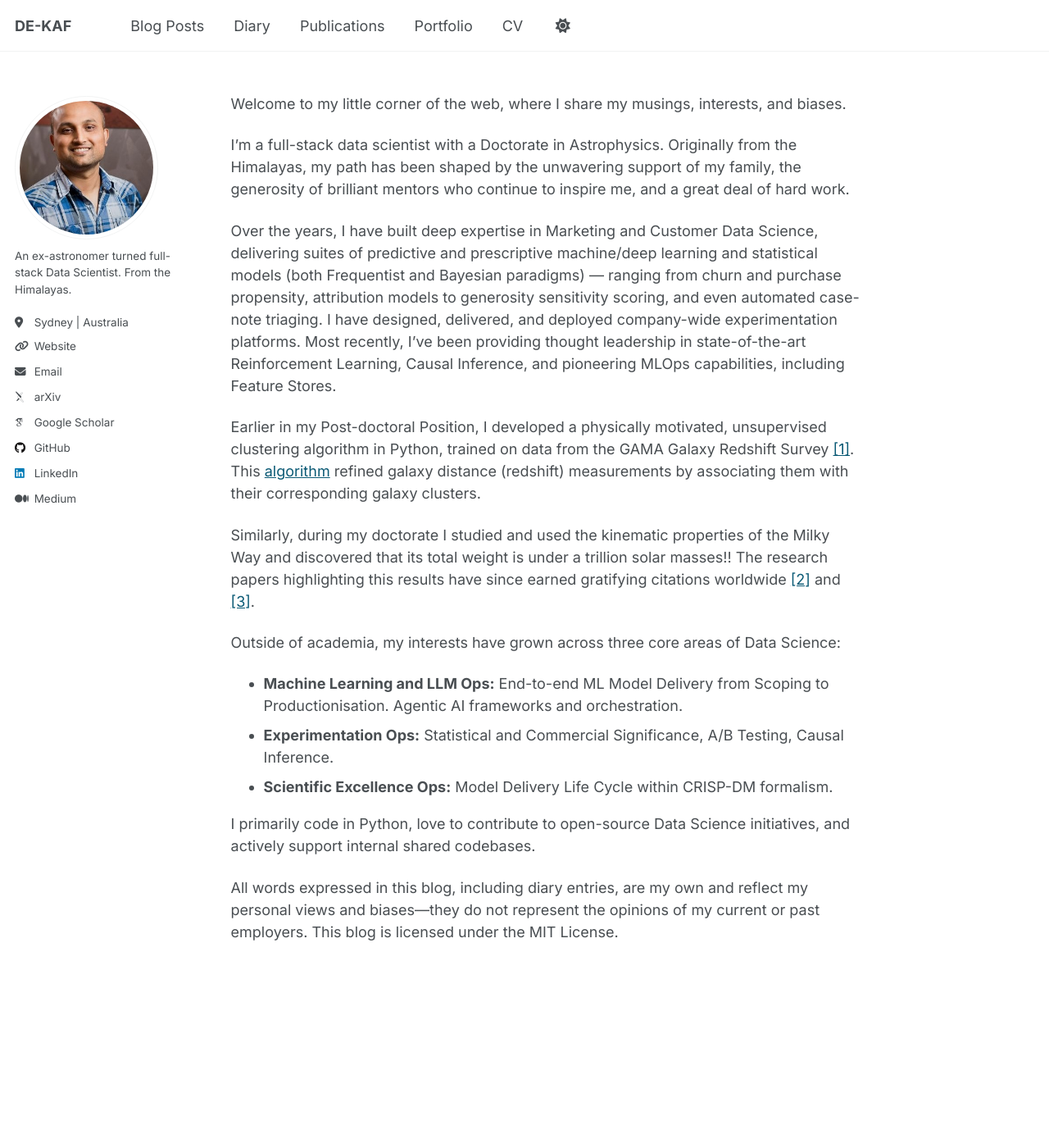
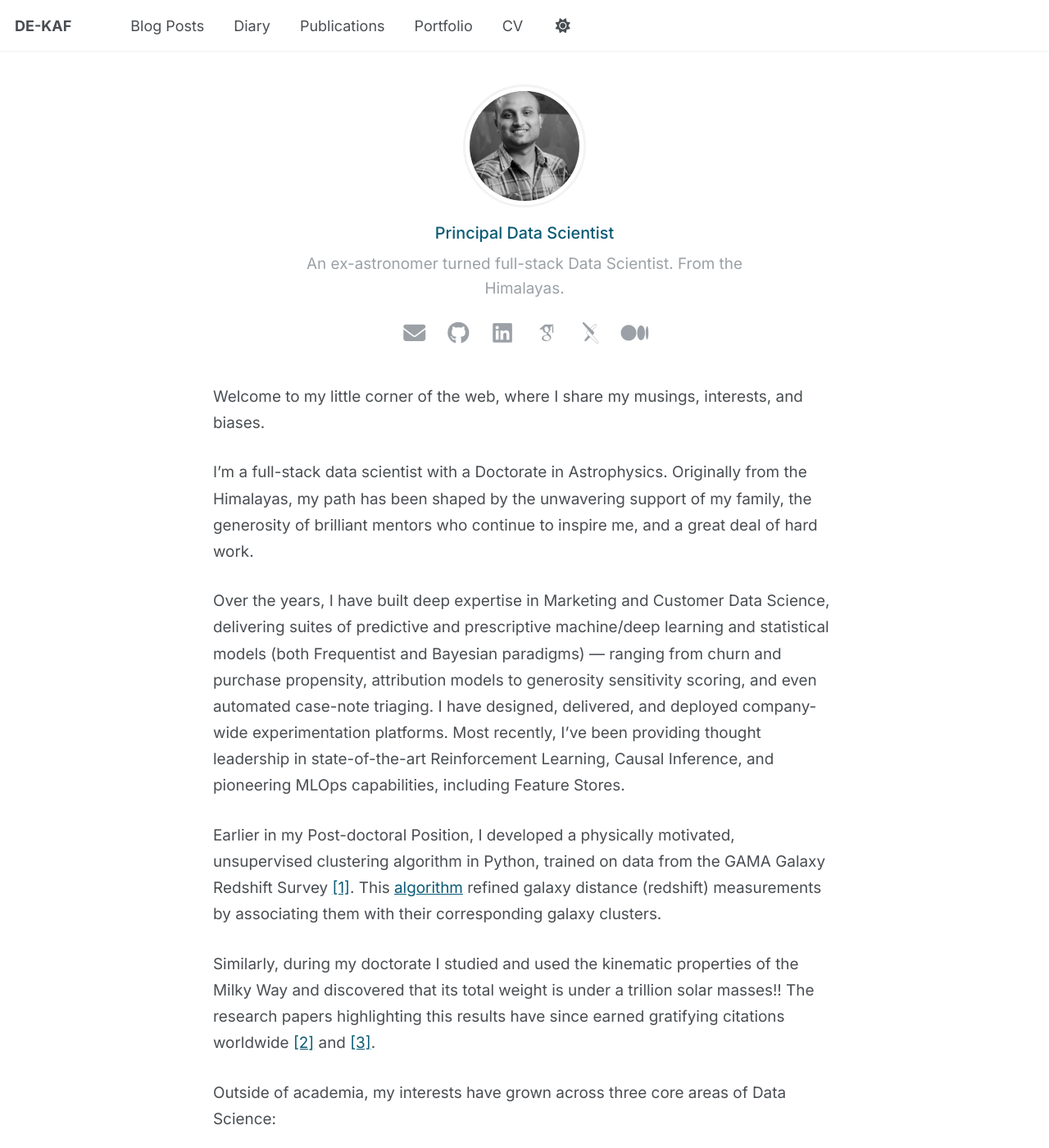
Before and after one commit to pkaf/pkaf.github.io, a Jekyll site: the page built from _pages/about.md, in a window 1280 px wide and 1400 px high. Shown: the whole window at 82% size. Built offline with Jekyll 4.4.1, drawn with Linux system fonts in a browser that asks for light colours; some web fonts are replaced; a script that is not in the unit is left out; some of the changed text lies outside the part shown.

Commit message:
feat: implement centered author profile and recent posts layout for homepage

```diff
--- /dev/null
+++ b/_layouts/home.html
@@ -0,0 +1,82 @@
+---
+layout: default
+---
+
+{% include base_path %}
+
+{% if page.header.overlay_color or page.header.overlay_image or page.header.image %}
+  {% include page__hero.html %}
+{% endif %}
+
+<div id="main" role="main" class="homepage-layout">
+
+  <!-- Centered Author Profile (Matteo Courthoud Style) -->
+  <div class="author__profile-centered">
+    {% assign author = site.author %}
+    <div class="author__avatar-centered">
+      {% if author.avatar contains "://" %}
+        <img src="{{ author.avatar }}" alt="{{ author.name }}" class="avatar-img-centered" fetchpriority="high" />
+      {% else %}
+        <img src="{{ author.avatar | prepend: '/images/' | prepend: base_path }}" class="avatar-img-centered" alt="{{ author.name }}" fetchpriority="high" />
+      {% endif %}
+    </div>
+
+    <div class="author__content-centered">
+      <h1 class="author__name-centered">{{ author.name }}</h1>
+      {% if author.title %}
+        <h2 class="author__title-centered">{{ author.title }}</h2>
+      {% endif %}
+      {% if author.bio %}
+        <p class="author__bio-centered">{{ author.bio }}</p>
+      {% endif %}
+    </div>
+
+    <!-- Centered Social Links -->
+    <div class="author__urls-centered">
+      <ul class="social-icons-centered">
+        {% if author.email %}
+          <li><a href="mailto:{{ author.email }}"><i class="fas fa-fw fa-envelope" aria-hidden="true" title="Email"></i></a></li>
+        {% endif %}
+        {% if author.github %}
+          <li><a href="https://github.com/{{ author.github }}"><i class="fab fa-fw fa-github" aria-hidden="true" title="GitHub"></i></a></li>
+        {% endif %}
+        {% if author.linkedin %}
+          <li><a href="https://www.linkedin.com/in/{{ author.linkedin }}"><i class="fab fa-fw fa-linkedin" aria-hidden="true" title="LinkedIn"></i></a></li>
+        {% endif %}
+        {% if author.googlescholar %}
+          <li><a href="{{ author.googlescholar }}"><i class="ai ai-google-scholar ai-fw" title="Google Scholar"></i></a></li>
+        {% endif %}
+        {% if author.arxiv %}
+          <li><a href="{{ author.arxiv }}"><i class="ai ai-arxiv ai-fw" title="arXiv"></i></a></li>
+        {% endif %}
+        {% if author.medium %}
+          <li><a href="{{ author.medium }}"><i class="fab fa-fw fa-medium" aria-hidden="true" title="Medium"></i></a></li>
+        {% endif %}
+      </ul>
+    </div>
+  </div>
+
+  <!-- Page Content (Intro) -->
+  <article class="homepage-content-wrapper">
+    <div class="page__content" itemprop="text">
+      {{ content }}
+    </div>
+  </article>
+
+  <!-- Recent Posts Underneath -->
+  <div class="homepage-sections">
+    <div class="recent-posts-centered">
+      <h2 class="section-title">Recent Posts</h2>
+      <div class="posts-list-centered">
+        {% for post in site.posts limit:3 %}
+          <div class="post-card">
+            <span class="post-card-date">{{ post.date | date: "%B %d, %Y" }}</span>
+            <h3 class="post-card-title"><a href="{{ post.url | relative_url }}">{{ post.title }}</a></h3>
+            <p class="post-card-excerpt">{{ post.excerpt | strip_html | truncate: 180 }}</p>
+          </div>
+        {% endfor %}
+      </div>
+    </div>
+  </div>
+
+</div>
--- /dev/null
+++ b/_sass/layout/_homepage.scss
@@ -0,0 +1,165 @@
+/* ==========================================================================
+   HOMEPAGE LAYOUT (MATTEO STYLE)
+   ========================================================================== */
+
+.homepage-layout {
+  max-width: 800px !important;
+  margin: 0 auto !important;
+  padding: 40px 20px !important;
+  float: none !important;
+  clear: both;
+}
+
+/* Centered Profile */
+.author__profile-centered {
+  text-align: center;
+  margin-bottom: 40px;
+}
+
+.author__avatar-centered {
+  margin-bottom: 20px;
+
+  .avatar-img-centered {
+    width: 150px;
+    height: 150px;
+    border-radius: 50%;
+    object-fit: cover;
+    border: 3px solid var(--global-border-color);
+    padding: 5px;
+    filter: grayscale(100%); /* Matteo uses a black & white avatar */
+    transition: filter 0.3s ease;
+
+    &:hover {
+      filter: grayscale(0%);
+    }
+  }
+}
+
+.author__content-centered {
+  margin-bottom: 15px;
+
+  .author__name-centered {
+    font-size: 2.2em;
+    font-weight: 700;
+    margin: 10px 0 5px 0;
+    color: var(--global-text-color);
+  }
+
+  .author__title-centered {
+    font-size: 1.1em;
+    font-weight: 500;
+    color: var(--global-link-color); /* teal accent */
+    margin: 0 0 10px 0;
+  }
+
+  .author__bio-centered {
+    font-size: 1.05em;
+    color: var(--global-text-color-light);
+    max-width: 600px;
+    margin: 0 auto;
+    line-height: 1.6;
+  }
+}
+
+/* Centered Social Icons */
+.author__urls-centered {
+  display: block;
+  margin: 20px 0;
+
+  .social-icons-centered {
+    list-style: none;
+    padding: 0;
+    margin: 0;
+    display: flex;
+    justify-content: center;
+    gap: 20px;
+
+    li {
+      margin: 0;
+
+      a {
+        color: var(--global-text-color-light);
+        font-size: 1.5rem;
+        transition: color 0.2s ease-in-out;
+
+        &:hover {
+          color: var(--global-link-color);
+        }
+      }
+    }
+  }
+}
+
+/* Homepage content area (full width, centered) */
+.homepage-content-wrapper {
+  margin-bottom: 50px;
+  line-height: 1.7;
+  font-size: 1.05em;
+
+  p {
+    margin-bottom: 1.5em;
+  }
+}
+
+/* Recent Posts Section */
+.homepage-sections {
+  border-top: 1px solid var(--global-border-color);
+  padding-top: 40px;
+  margin-top: 40px;
+
+  .section-title {
+    font-size: 1.8em;
+    font-weight: 700;
+    margin-bottom: 30px;
+    text-align: center;
+  }
+}
+
+.posts-list-centered {
+  display: flex;
+  flex-direction: column;
+  gap: 30px;
+}
+
+.post-card {
+  padding: 20px;
+  background: var(--global-code-background-color);
+  border: 1px solid var(--global-border-color);
+  border-radius: 8px;
+  transition: transform 0.2s ease, box-shadow 0.2s ease;
+
+  &:hover {
+    transform: translateY(-2px);
+    box-shadow: 0 4px 12px rgba(0, 0, 0, 0.05);
+    border-color: var(--global-link-color);
+  }
+
+  .post-card-date {
+    font-size: 0.85em;
+    color: var(--global-text-color-light);
+    display: block;
+    margin-bottom: 8px;
+  }
+
+  .post-card-title {
+    font-size: 1.3em;
+    margin: 0 0 10px 0;
+    font-weight: 600;
+
+    a {
+      color: var(--global-text-color);
+      text-decoration: none;
+
+      &:hover {
+        color: var(--global-link-color);
+      }
+    }
+  }
+
+  .post-card-excerpt {
+    font-size: 0.95em;
+    color: var(--global-text-color);
+    margin: 0;
+    line-height: 1.5;
+  }
+}
--- a/assets/css/main.scss
+++ b/assets/css/main.scss
@@ -35,6 +35,7 @@
     "layout/page",
     "layout/archive",
     "layout/sidebar",
+    "layout/homepage",
 
     "vendor/font-awesome/fontawesome",
     "vendor/font-awesome/solid",
```
Also changed, not shown: _pages/about.md (+2 -1 lines).
